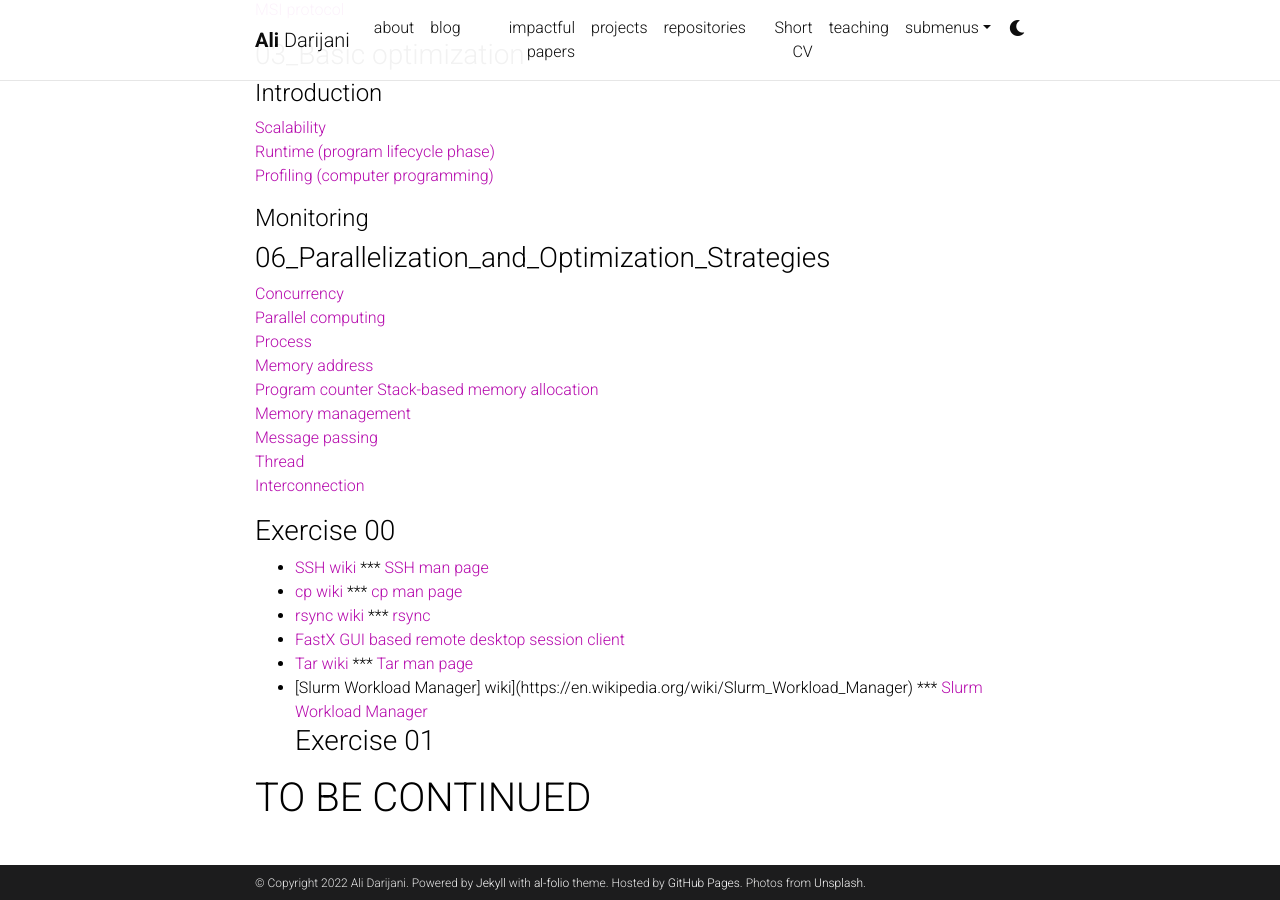
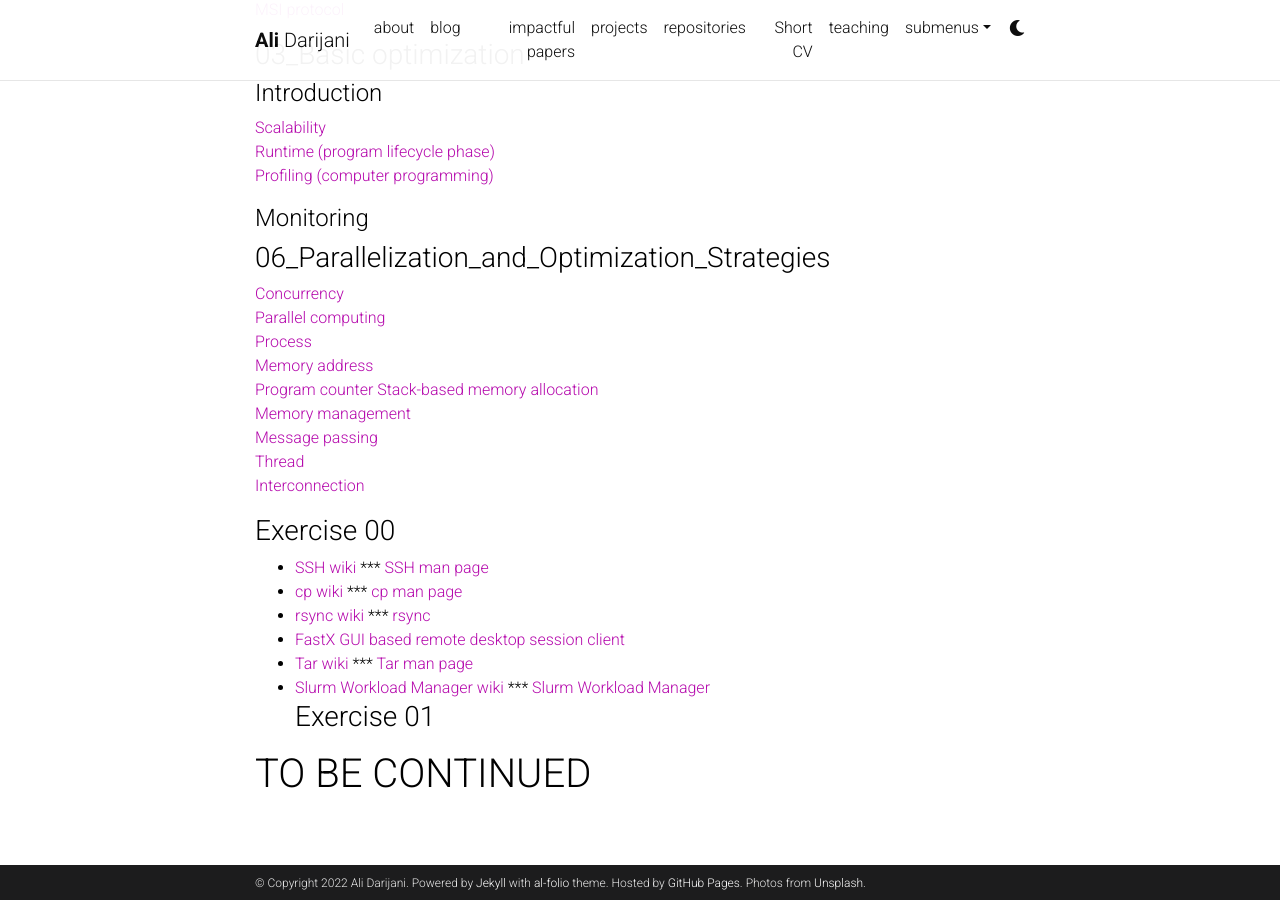
Before and after one commit to adarijani/adarijani.github.io_archived, a Jekyll site: the page built from _projects/HPC.md, in a window 1280 px wide and 900 px high, scrolled down 2993 px. Built offline with Jekyll 4.4.1, drawn with Linux system fonts in a browser that asks for light colours; comment, search, counter and statistics services are not loaded; a style sheet for code colours, icons or effects is not loaded.

Commit message:
Update HPC.md

```diff
--- a/_projects/HPC.md
+++ b/_projects/HPC.md
@@ -139,7 +139,7 @@ There is this book that can give an overall view of the most important topics in
 * [rsync wiki](https://en.wikipedia.org/wiki/Rsync) *** [rsync](https://man7.org/linux/man-pages/man1/rsync.1.html)
 * [FastX GUI based remote desktop session client](https://www.starnet.com/fastx/)
 * [Tar wiki](https://en.wikipedia.org/wiki/Tar_(computing)) *** [Tar man page](https://man7.org/linux/man-pages/man1/tar.1.html)
-* [Slurm Workload Manager] wiki](https://en.wikipedia.org/wiki/Slurm_Workload_Manager) *** [Slurm Workload Manager](https://slurm.schedmd.com/)
+* [Slurm Workload Manager wiki](https://en.wikipedia.org/wiki/Slurm_Workload_Manager) *** [Slurm Workload Manager](https://slurm.schedmd.com/)
 ### Exercise 01
 
 
```
